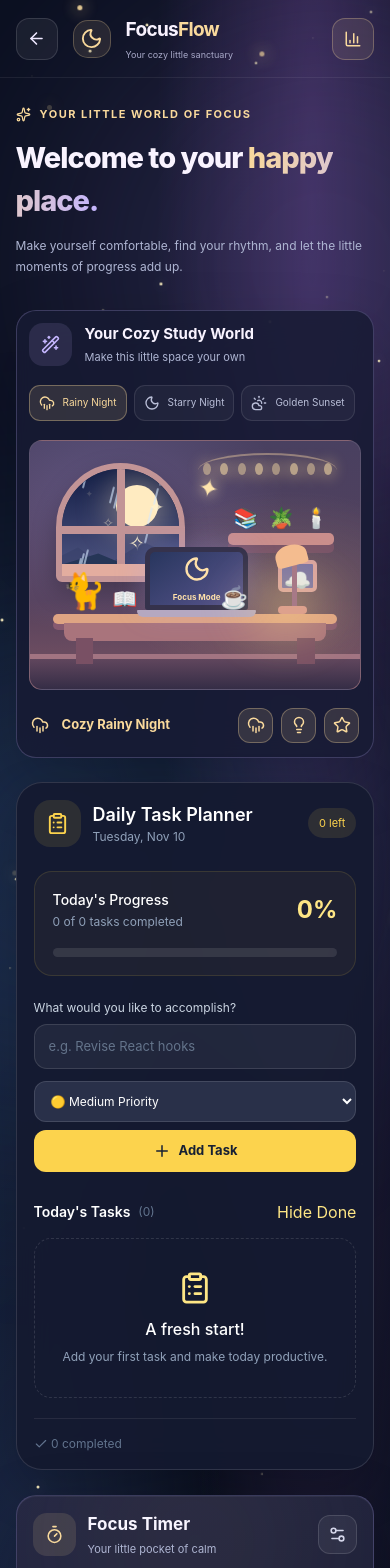
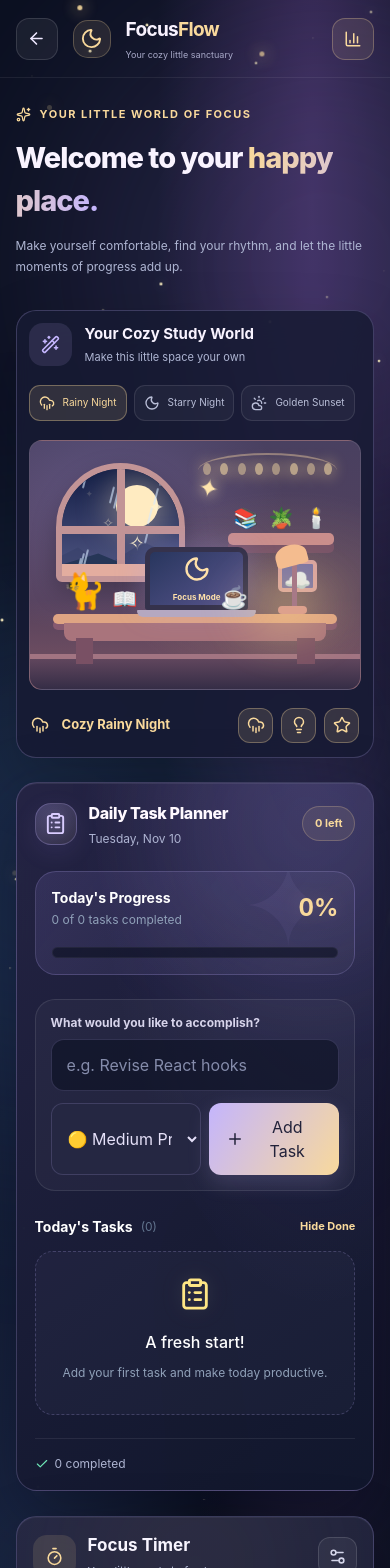
Before and after one commit to sevi2001/focusflow, a React (Vite) app: page /study-room in a window 390 px wide. Shown: the top 1568 px of the page. Built offline with nearby package versions, Linux system fonts and the light colour scheme.

Commit message:
Redesign FocusFlow daily task planner

```diff
--- a/src/components/DailyTaskPlanner.css
+++ b/src/components/DailyTaskPlanner.css
@@ -1,214 +1,493 @@
+
+/* ==========================================
+   FOCUSFLOW — MAGICAL DAILY TASK PLANNER
+   Premium lavender / gold / anime theme
+========================================== */
 
 .task-planner {
+  position: relative;
+  isolation: isolate;
   width: 100%;
-  padding: 24px;
-  border: 1px solid rgba(255, 255, 255, 0.12);
-  border-radius: 26px;
-  background: rgba(21, 26, 48, 0.94);
-  box-shadow: 0 20px 50px rgba(0, 0, 0, 0.2);
-  backdrop-filter: blur(18px);
+  min-width: 0;
+  overflow: hidden;
+  padding: 26px;
+  border: 1px solid rgba(197, 181, 253, 0.23);
+  border-radius: 28px;
+  background:
+    radial-gradient(
+      ellipse at 85% -15%,
+      rgba(177, 151, 255, 0.15),
+      transparent 55%
+    ),
+    linear-gradient(
+      145deg,
+      rgba(37, 36, 68, 0.98),
+      rgba(17, 23, 44, 0.98)
+    );
+  box-shadow:
+    0 25px 70px rgba(5, 7, 22, 0.35),
+    inset 0 1px rgba(255, 255, 255, 0.07);
+  color: #f7f3ff;
+  backdrop-filter: blur(20px);
 }
+
+.task-planner::before {
+  content: "";
+  position: absolute;
+  z-index: -1;
+  top: -110px;
+  right: -90px;
+  width: 290px;
+  height: 290px;
+  border-radius: 50%;
+  background: rgba(187, 164, 255, 0.13);
+  filter: blur(65px);
+  pointer-events: none;
+  animation: task-glow-float 8s ease-in-out infinite;
+}
+
+.task-planner *,
+.task-planner *::before,
+.task-planner *::after {
+  box-sizing: border-box;
+}
+
+.task-planner button,
+.task-planner input,
+.task-planner select {
+  font: inherit;
+}
+
+.task-planner button {
+  cursor: pointer;
+}
+
+.task-planner button:focus-visible,
+.task-planner input:focus-visible,
+.task-planner select:focus-visible {
+  outline: 2px solid #c4b5fd;
+  outline-offset: 3px;
+}
+
+/* Header */
 
 .task-planner-header {
   display: flex;
   align-items: center;
   justify-content: space-between;
-  gap: 12px;
+  gap: 15px;
+  margin-bottom: 24px;
+}
+
+.task-planner-header > div:first-child {
+  min-width: 0;
+}
+
+.task-planner-header h2 {
+  margin: 0;
+  font-size: 19px;
+  font-weight: 800;
+  letter-spacing: -0.35px;
+  color: #fff9ff;
+}
+
+.task-planner-header p {
+  margin: 5px 0 0;
+  color: #aeb4d2;
+  font-size: 12px;
 }
 
 .task-planner-icon {
-  padding: 12px;
+  position: relative;
+  display: grid;
+  place-items: center;
+  flex: none;
+  width: 49px;
+  height: 49px;
+  border: 1px solid rgba(196, 181, 253, 0.25);
   border-radius: 16px;
-  background: rgba(252, 211, 77, 0.1);
-  color: #fcd34d;
+  background: linear-gradient(
+    145deg,
+    rgba(196, 181, 253, 0.23),
+    rgba(248, 217, 156, 0.08)
+  );
+  color: #dacdff;
+  box-shadow: 0 7px 24px rgba(168, 139, 250, 0.1);
+}
+
+.task-planner-icon svg {
+  filter: drop-shadow(0 0 6px rgba(196, 181, 253, 0.3));
 }
 
 .task-count-badge {
-  flex-shrink: 0;
-  padding: 7px 11px;
+  display: inline-flex;
+  align-items: center;
+  justify-content: center;
+  flex: none;
+  padding: 8px 12px;
+  border: 1px solid rgba(248, 217, 156, 0.23);
   border-radius: 999px;
-  background: rgba(252, 211, 77, 0.1);
-  color: #fcd34d;
+  background: rgba(248, 217, 156, 0.09);
+  color: #f8d99c;
   font-size: 11px;
+  font-weight: 750;
+  white-space: nowrap;
 }
 
+/* Progress Card */
+
 .task-progress-card {
-  margin-top: 24px;
-  padding: 18px;
-  border: 1px solid rgba(252, 211, 77, 0.12);
-  border-radius: 18px;
-  background: rgba(252, 211, 77, 0.045);
+  position: relative;
+  overflow: hidden;
+  padding: 20px;
+  border: 1px solid rgba(196, 181, 253, 0.2);
+  border-radius: 21px;
+  background: linear-gradient(
+    130deg,
+    rgba(158, 137, 238, 0.14),
+    rgba(255, 255, 255, 0.035)
+  );
+}
+
+.task-progress-card::after {
+  content: "✦";
+  position: absolute;
+  top: -24px;
+  right: 18px;
+  font-size: 115px;
+  line-height: 1;
+  color: rgba(196, 181, 253, 0.055);
+  pointer-events: none;
+}
+
+.task-progress-card > div:first-child {
+  position: relative;
+  z-index: 1;
+}
+
+.task-progress-card > div:first-child p:first-child {
+  font-weight: 750;
+}
+
+.task-progress-card > div:first-child span {
+  color: #f8d99c;
+  text-shadow: 0 0 22px rgba(248, 217, 156, 0.2);
+  font-variant-numeric: tabular-nums;
 }
 
 .task-progress-track {
-  height: 9px;
-  margin-top: 18px;
+  position: relative;
+  z-index: 1;
+  width: 100%;
+  height: 11px;
   overflow: hidden;
+  margin-top: 19px;
+  border: 1px solid rgba(255, 255, 255, 0.05);
   border-radius: 999px;
-  background: rgba(255, 255, 255, 0.1);
+  background: rgba(7, 11, 27, 0.55);
 }
 
 .task-progress-fill {
+  position: relative;
   height: 100%;
-  border-radius: 999px;
-  background: linear-gradient(90deg, #fbbf24, #fde68a);
-  box-shadow: 0 0 15px rgba(252, 211, 77, 0.25);
+  border-radius: inherit;
+  background: linear-gradient(
+    90deg,
+    #9b8af0 0%,
+    #c4b5fd 55%,
+    #f8d99c 100%
+  );
+  box-shadow: 0 0 17px rgba(196, 181, 253, 0.55);
 }
+
+.task-progress-fill::after {
+  content: "";
+  position: absolute;
+  inset: 0;
+  background: linear-gradient(
+    100deg,
+    transparent 15%,
+    rgba(255, 255, 255, 0.35) 50%,
+    transparent 85%
+  );
+  animation: task-progress-shine 2.8s linear infinite;
+}
+
+.task-progress-card > p:last-child {
+  color: #9deacb;
+}
+
+/* Add Task Form */
 
 .task-add-form {
   margin-top: 24px;
+  padding: 19px;
+  border: 1px solid rgba(255, 255, 255, 0.095);
+  border-radius: 20px;
+  background: rgba(255, 255, 255, 0.035);
+}
+
+.task-add-form label {
+  color: #d7d4eb;
+  font-size: 12px;
+  font-weight: 650;
 }
 
 .task-text-input {
+  display: block;
   width: 100%;
-  padding: 12px 14px;
-  border: 1px solid rgba(255, 255, 255, 0.12);
+  min-width: 0;
+  padding: 13px 15px;
+  border: 1px solid rgba(196, 181, 253, 0.17);
   border-radius: 13px;
-  outline: none;
-  background: rgba(255, 255, 255, 0.06);
+  background: rgba(11, 15, 34, 0.6);
   color: #fff;
   font-size: 13px;
-  transition: border-color 0.2s;
+  transition:
+    border-color 0.2s ease,
+    box-shadow 0.2s ease,
+    background 0.2s ease;
 }
 
 .task-text-input::placeholder {
-  color: #64748b;
+  color: #858cab;
 }
 
 .task-text-input:focus {
-  border-color: rgba(252, 211, 77, 0.7);
+  outline: none;
+  border-color: rgba(196, 181, 253, 0.75);
+  background: rgba(17, 21, 45, 0.85);
+  box-shadow: 0 0 0 3px rgba(196, 181, 253, 0.1);
 }
 
 .task-priority-select {
+  flex: 1 1 150px;
   min-width: 0;
-  flex: 1;
   padding: 11px 12px;
-  border: 1px solid rgba(255, 255, 255, 0.12);
+  border: 1px solid rgba(196, 181, 253, 0.17);
   border-radius: 12px;
-  outline: none;
-  background: #293049;
-  color: #fff;
+  background: #252742;
+  color: #e5e0f8;
   font-size: 12px;
   cursor: pointer;
 }
 
+.task-priority-select option {
+  background: #252742;
+  color: white;
+}
+
 .task-add-button {
-  display: flex;
+  display: inline-flex;
   align-items: center;
   justify-content: center;
   gap: 8px;
-  padding: 11px 18px;
+  flex: 1 1 130px;
+  padding: 12px 17px;
+  border: none;
   border-radius: 12px;
-  background: #fcd34d;
-  color: #172033;
-  font-size: 13px;
-  font-weight: 700;
+  background: linear-gradient(
+    120deg,
+    #c4b5fd,
+    #f8d99c
+  );
+  color: #22223a;
+  font-size: 12px;
+  font-weight: 800;
+  box-shadow: 0 8px 22px rgba(196, 181, 253, 0.16);
+  transition:
+    filter 0.2s ease,
+    box-shadow 0.2s ease;
 }
 
 .task-add-button:hover {
-  background: #fde68a;
+  filter: brightness(1.08);
+  box-shadow: 0 10px 30px rgba(196, 181, 253, 0.25);
 }
 
 .task-error {
   margin-top: 12px;
-  padding: 10px 12px;
-  border-radius: 10px;
-  background: rgba(251, 113, 133, 0.1);
+  padding: 11px 13px;
+  border: 1px solid rgba(251, 113, 133, 0.25);
+  border-radius: 11px;
+  background: rgba(251, 113, 133, 0.08);
   color: #fda4af;
   font-size: 12px;
 }
+
+/* Task List Header */
 
 .task-list-heading {
   display: flex;
   align-items: center;
   justify-content: space-between;
   gap: 12px;
-  margin: 28px 0 14px;
+  margin: 26px 0 14px;
 }
+
+.task-list-heading h3 {
+  font-size: 14px;
+  font-weight: 750;
+}
+
+.task-list-heading button {
+  border: 0;
+  background: none;
+  color: #f8d99c;
+  font-size: 11px;
+  font-weight: 650;
+  transition: color 0.2s ease;
+}
+
+.task-list-heading button:hover {
+  color: #fff1c9;
+}
+
+/* Task List */
 
 .task-list {
   display: flex;
   flex-direction: column;
-  gap: 10px;
+  gap: 11px;
+  min-height: 70px;
 }
 
 .task-item {
+  position: relative;
   display: flex;
   align-items: flex-start;
-  padding: 15px 12px;
-  border: 1px solid rgba(255, 255, 255, 0.08);
-  border-radius: 15px;
-  background: rgba(255, 255, 255, 0.04);
-  transition: border-color 0.2s;
+  gap: 12px;
+  min-width: 0;
+  padding: 16px 13px;
+  border: 1px solid rgba(255, 255, 255, 0.095);
+  border-radius: 16px;
+  background: linear-gradient(
+    120deg,
+    rgba(255, 255, 255, 0.065),
+    rgba(255, 255, 255, 0.025)
+  );
+  transition:
+    border-color 0.2s ease,
+    background 0.2s ease,
+    box-shadow 0.2s ease;
 }
 
 .task-item:hover {
-  border-color: rgba(252, 211, 77, 0.2);
+  border-color: rgba(196, 181, 253, 0.3);
+  background: rgba(196, 181, 253, 0.065);
+  box-shadow: 0 7px 20px rgba(0, 0, 0, 0.1);
 }
 
 .task-item-done {
+  border-color: rgba(110, 231, 183, 0.12);
   background: rgba(110, 231, 183, 0.035);
 }
 
+.task-item-done:hover {
+  border-color: rgba(110, 231, 183, 0.25);
+}
+
+.task-item p {
+  line-height: 1.55;
+}
+
+.task-item-done p.line-through {
+  color: #9199b5;
+}
+
+/* Completion Check */
+
 .task-check-button {
-  display: flex;
-  flex-shrink: 0;
-  align-items: center;
-  justify-content: center;
-  margin-top: 1px;
-  transition: transform 0.2s;
+  display: grid;
+  place-items: center;
+  flex: none;
+  width: 28px;
+  height: 28px;
+  padding: 0;
+  border: none;
+  border-radius: 50%;
+  background: transparent;
+  transition: transform 0.2s ease;
 }
 
 .task-check-button:hover {
-  transform: scale(1.12);
+  transform: scale(1.13);
 }
+
+.task-check-button svg {
+  transition:
+    color 0.2s ease,
+    filter 0.2s ease;
+}
+
+.task-item-done .task-check-button svg {
+  color: #6ee7b7;
+  filter: drop-shadow(0 0 7px rgba(110, 231, 183, 0.35));
+  animation: task-check-pop 0.32s ease;
+}
+
+/* Priority Badges */
 
 .task-priority-badge {
   display: inline-flex;
   align-items: center;
   gap: 5px;
-  margin-top: 8px;
-  padding: 4px 8px;
+  width: fit-content;
+  margin-top: 9px;
+  padding: 5px 9px;
+  border: 1px solid transparent;
   border-radius: 999px;
   font-size: 10px;
-  font-weight: 600;
+  font-weight: 750;
+  line-height: 1;
+  letter-spacing: 0.1px;
 }
 
 .task-priority-high {
-  background: rgba(251, 113, 133, 0.12);
+  border-color: rgba(251, 113, 133, 0.22);
+  background: rgba(251, 113, 133, 0.11);
   color: #fda4af;
 }
 
 .task-priority-medium {
-  background: rgba(251, 191, 36, 0.12);
+  border-color: rgba(251, 191, 36, 0.2);
+  background: rgba(251, 191, 36, 0.1);
   color: #fcd34d;
 }
 
 .task-priority-low {
-  background: rgba(110, 231, 183, 0.12);
-  color: #6ee7b7;
+  border-color: rgba(110, 231, 183, 0.2);
+  background: rgba(110, 231, 183, 0.09);
+  color: #a7f3d0;
 }
 
+/* Edit and Delete Buttons */
+
 .task-icon-button {
-  display: flex;
-  align-items: center;
-  justify-content: center;
+  display: grid;
+  place-items: center;
+  flex: none;
   width: 30px;
   height: 30px;
+  padding: 0;
+  border: 1px solid transparent;
   border-radius: 9px;
-  color: #94a3b8;
+  background: transparent;
+  color: #aeb5d2;
   transition:
-    color 0.2s,
-    background 0.2s;
+    background 0.2s ease,
+    color 0.2s ease,
+    transform 0.2s ease;
 }
 
 .task-icon-button:hover {
-  background: rgba(255, 255, 255, 0.1);
-  color: #fff;
+  transform: translateY(-2px);
+  background: rgba(196, 181, 253, 0.12);
+  color: #ddd1ff;
 }
 
 .task-delete-button:hover {
-  background: rgba(251, 113, 133, 0.1);
+  background: rgba(251, 113, 133, 0.12);
   color: #fda4af;
 }
 
@@ -217,54 +496,202 @@
   align-items: center;
   justify-content: center;
   gap: 6px;
-  padding: 9px 12px;
-  border: 1px solid rgba(255, 255, 255, 0.12);
-  border-radius: 10px;
-  color: #e2e8f0;
-  font-size: 12px;
+  min-height: 39px;
+  padding: 9px 13px;
+  border: 1px solid rgba(255, 255, 255, 0.13);
+  border-radius: 11px;
+  background: rgba(255, 255, 255, 0.06);
+  color: #e6e2f3;
+  font-size: 11px;
+  font-weight: 700;
+}
+
+.task-small-button:hover {
+  background: rgba(255, 255, 255, 0.11);
 }
 
 .task-save-button {
-  border-color: transparent;
-  background: #fcd34d;
-  color: #172033;
-  font-weight: 700;
+  border-color: rgba(196, 181, 253, 0.3);
+  background: rgba(196, 181, 253, 0.16);
+  color: #e0d5ff;
 }
 
+.task-save-button:hover {
+  background: rgba(196, 181, 253, 0.24);
+}
+
+/* Empty State */
+
 .task-empty-state {
-  padding: 32px 15px;
-  border: 1px dashed rgba(255, 255, 255, 0.12);
-  border-radius: 17px;
+  padding: 32px 20px;
+  border: 1px dashed rgba(196, 181, 253, 0.22);
+  border-radius: 18px;
+  background: rgba(196, 181, 253, 0.035);
   text-align: center;
 }
+
+.task-empty-state > svg {
+  filter: drop-shadow(0 0 10px rgba(248, 217, 156, 0.18));
+  animation: task-empty-float 4s ease-in-out infinite;
+}
+
+.task-empty-state p {
+  line-height: 1.6;
+}
+
+/* Footer */
 
 .task-footer {
   display: flex;
   align-items: center;
   justify-content: space-between;
   gap: 12px;
-  margin-top: 20px;
+  margin-top: 23px;
   padding-top: 17px;
   border-top: 1px solid rgba(255, 255, 255, 0.08);
 }
 
-@media (max-width: 480px) {
-  .task-planner {
-    padding: 17px;
+.task-footer span {
+  display: inline-flex;
+  align-items: center;
+  gap: 6px;
+  color: #aeb5d2;
+}
+
+.task-footer span svg {
+  color: #6ee7b7;
+}
+
+.task-footer button {
+  border: none;
+  background: none;
+  color: #fda4af;
+  font-size: 11px;
+  font-weight: 650;
+}
+
+.task-footer button:hover {
+  color: #fecdd3;
+}
+
+/* Animations */
+
+@keyframes task-glow-float {
+  0%, 100% {
+    transform: translate(0, 0);
+    opacity: 0.7;
   }
 
-  .task-add-form > div {
-    flex-direction: column;
+  50% {
+    transform: translate(-22px, 18px);
+    opacity: 1;
+  }
+}
+
+@keyframes task-check-pop {
+  0% {
+    transform: scale(0.65);
+    opacity: 0.5;
   }
 
-  .task-add-button {
-    width: 100%;
+  65% {
+    transform: scale(1.2);
+    opacity: 1;
+  }
+
+  100% {
+    transform: scale(1);
+  }
+}
+
+@keyframes task-progress-shine {
+  0% {
+    transform: translateX(-100%);
+  }
+
+  100% {
+    transform: translateX(100%);
+  }
+}
+
+@keyframes task-empty-float {
+  0%, 100% {
+    transform: translateY(0);
+  }
+
+  50% {
+    transform: translateY(-7px);
+  }
+}
+
+/* Responsive */
+
+@media (max-width: 640px) {
+  .task-planner {
+    padding: 18px;
+    border-radius: 21px;
+  }
+
+  .task-planner-header {
+    gap: 10px;
+  }
+
+  .task-planner-header h2 {
+    font-size: 16px;
+  }
+
+  .task-planner-icon {
+    width: 42px;
+    height: 42px;
+  }
+
+  .task-progress-card {
+    padding: 16px;
+  }
+
+  .task-add-form {
+    padding: 15px;
+  }
+
+  .task-item {
+    padding: 13px 10px;
+  }
+
+  .task-icon-button {
+    width: 27px;
+    height: 27px;
+  }
+
+  .task-priority-badge {
+    font-size: 9px;
+  }
+}
+
+@media (max-width: 370px) {
+  .task-planner {
+    padding: 13px;
+  }
+
+  .task-planner-header h2 {
+    font-size: 14px;
+  }
+
+  .task-count-badge {
+    padding: 6px 8px;
+    font-size: 10px;
+  }
+
+  .task-add-button,
+  .task-priority-select {
+    flex-basis: 100%;
   }
 }
 
 @media (prefers-reduced-motion: reduce) {
-  .task-check-button,
-  .task-item {
-    transition: none;
+  .task-planner *,
+  .task-planner *::before,
+  .task-planner *::after {
+    animation: none !important;
+    transition: none !important;
   }
 }
--- a/src/components/DailyTaskPlanner.tsx
+++ b/src/components/DailyTaskPlanner.tsx
@@ -1,6 +1,7 @@
 
 import { useEffect, useMemo, useState } from "react";
 import { AnimatePresence, motion } from "motion/react";
+import "./DailyTaskPlanner.css";
 import {
   Check,
   CheckCircle2,
```
